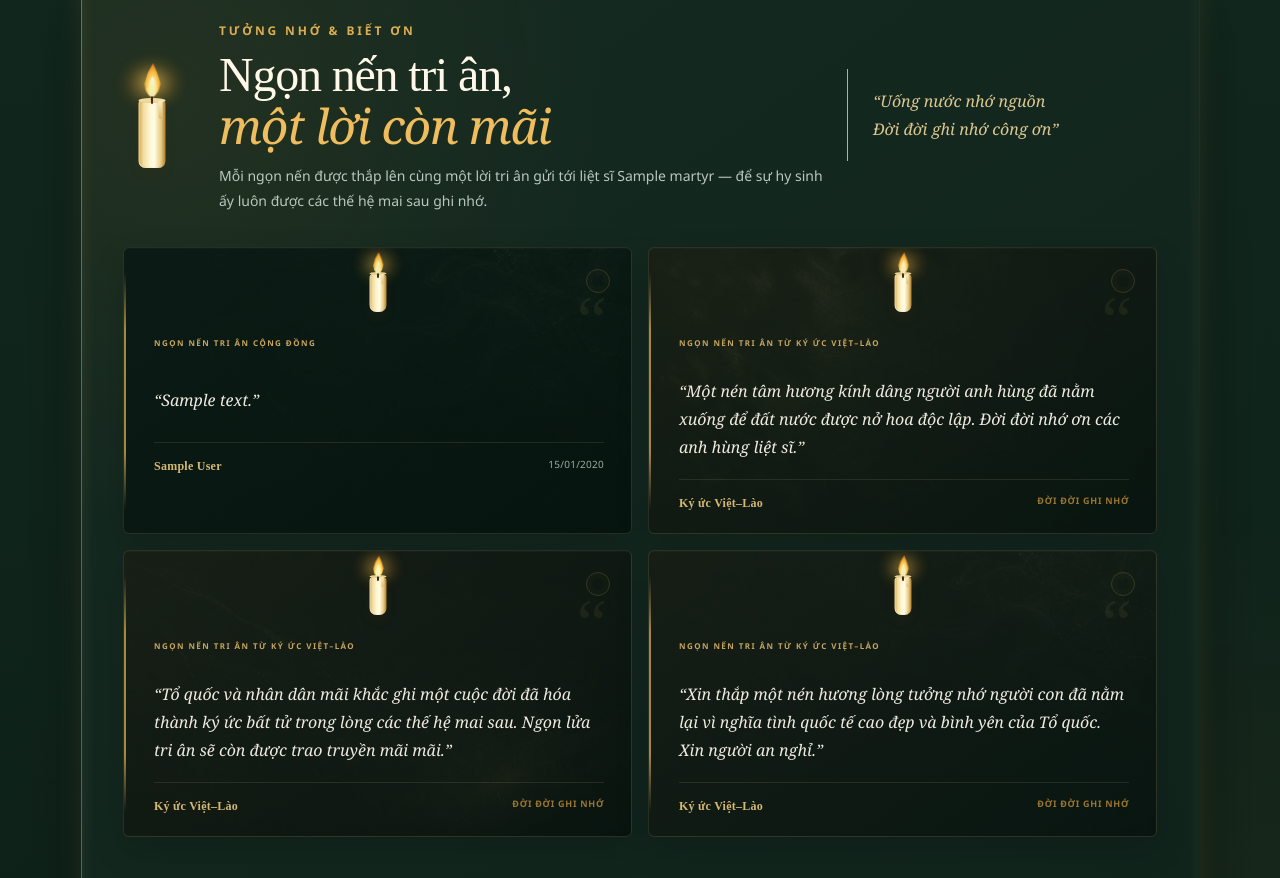
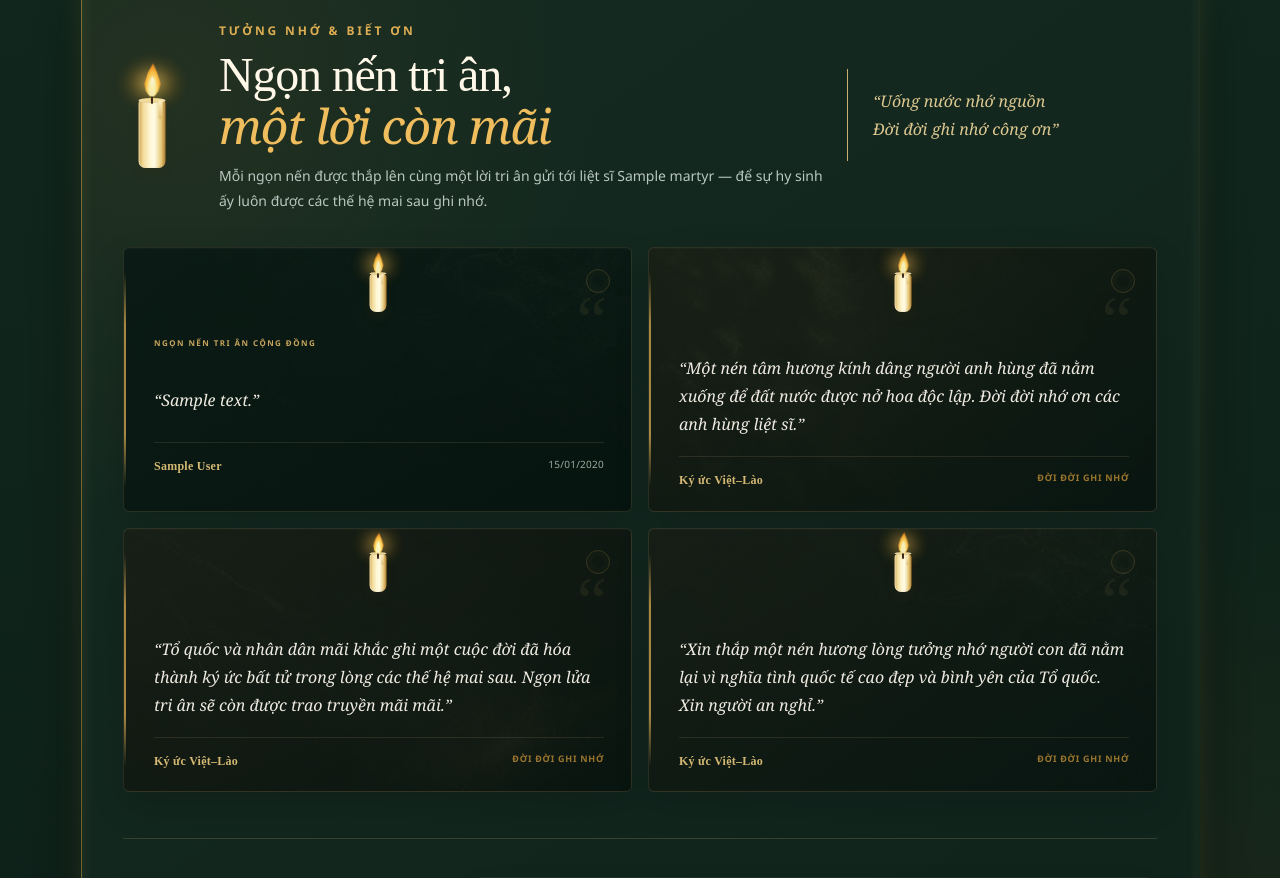
Before and after one commit to 1nguyenhuuhieu/lietsivietlao, a Django app: page /liet-si/1/ in a window 1280 px wide. Shown: the part 723-1601 px from the top of the page. Run offline with Django 5.2, Linux system fonts and the light colour scheme; tables that the repository leaves empty hold one stand-in row (values such as "Sample post"); one stand-in notice (Sample message) is shown; some web fonts are replaced.

Commit message:
style: simplify editorial tribute cards

```diff
--- a/templates/memorial/detail.html
+++ b/templates/memorial/detail.html
@@ -36,7 +36,7 @@
     <div class="tribute-list">
       <div class="tribute-list__grid">
       {% for tribute in tributes %}<article class="tribute-item tribute-item--community"><div class="tribute-item__mark tribute-candle tribute-candle--card" aria-hidden="true"><i class="tribute-candle__glow"></i><i class="tribute-candle__flame"></i><i class="tribute-candle__wick"></i><i class="tribute-candle__body"></i></div><div class="tribute-item__body"><span class="tribute-type">NGỌN NẾN TRI ÂN CỘNG ĐỒNG</span><p>“{{ tribute.content }}”</p><footer><strong>{{ tribute.author_name }}</strong><time datetime="{{ tribute.created_at|date:'c' }}">{{ tribute.created_at|date:'d/m/Y' }}</time></footer></div></article>{% endfor %}
-      {% for message in editorial_tributes %}<article class="tribute-item tribute-item--editorial"><div class="tribute-item__mark tribute-candle tribute-candle--card" aria-hidden="true"><i class="tribute-candle__glow"></i><i class="tribute-candle__flame"></i><i class="tribute-candle__wick"></i><i class="tribute-candle__body"></i></div><div class="tribute-item__body"><span class="tribute-type">NGỌN NẾN TRI ÂN TỪ KÝ ỨC VIỆT–LÀO</span><p>“{{ message }}”</p><footer><strong>Ký ức Việt–Lào</strong><span>Đời đời ghi nhớ</span></footer></div></article>{% endfor %}
+      {% for message in editorial_tributes %}<article class="tribute-item tribute-item--editorial"><div class="tribute-item__mark tribute-candle tribute-candle--card" aria-hidden="true"><i class="tribute-candle__glow"></i><i class="tribute-candle__flame"></i><i class="tribute-candle__wick"></i><i class="tribute-candle__body"></i></div><div class="tribute-item__body"><p>“{{ message }}”</p><footer><strong>Ký ức Việt–Lào</strong><span>Đời đời ghi nhớ</span></footer></div></article>{% endfor %}
       </div>
     </div>
     <div class="tribute-form-wrap">
```
